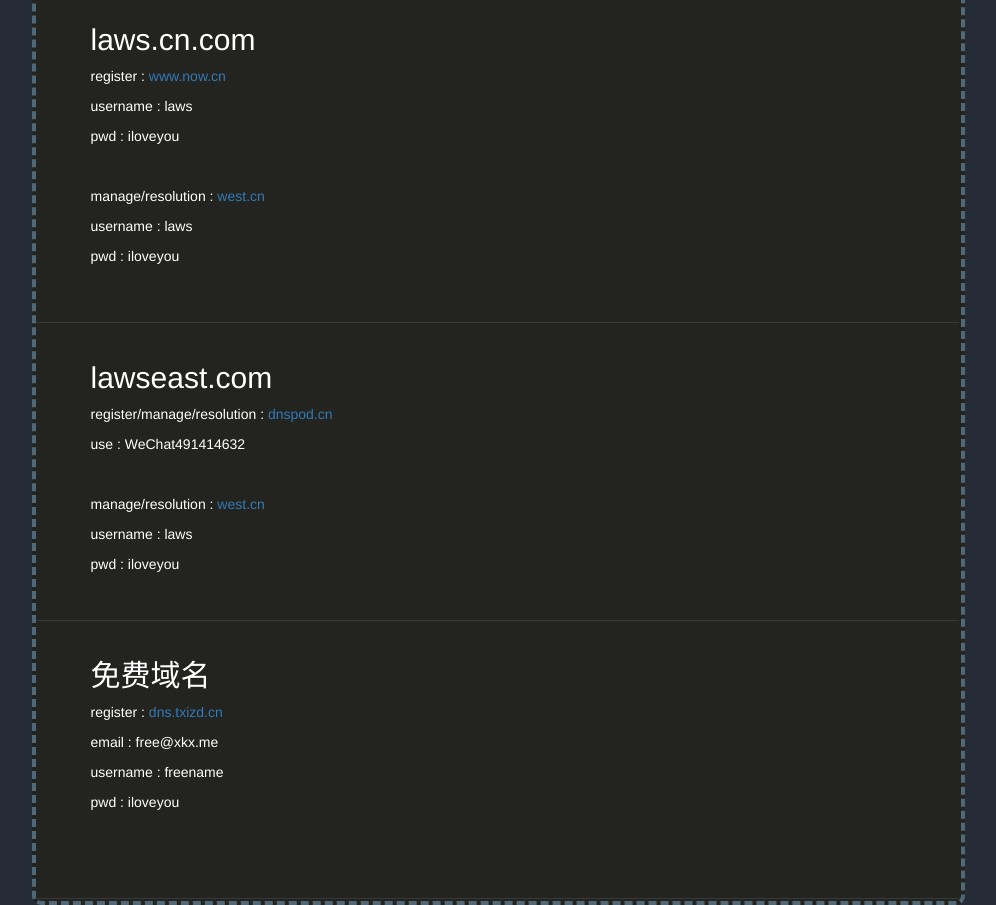
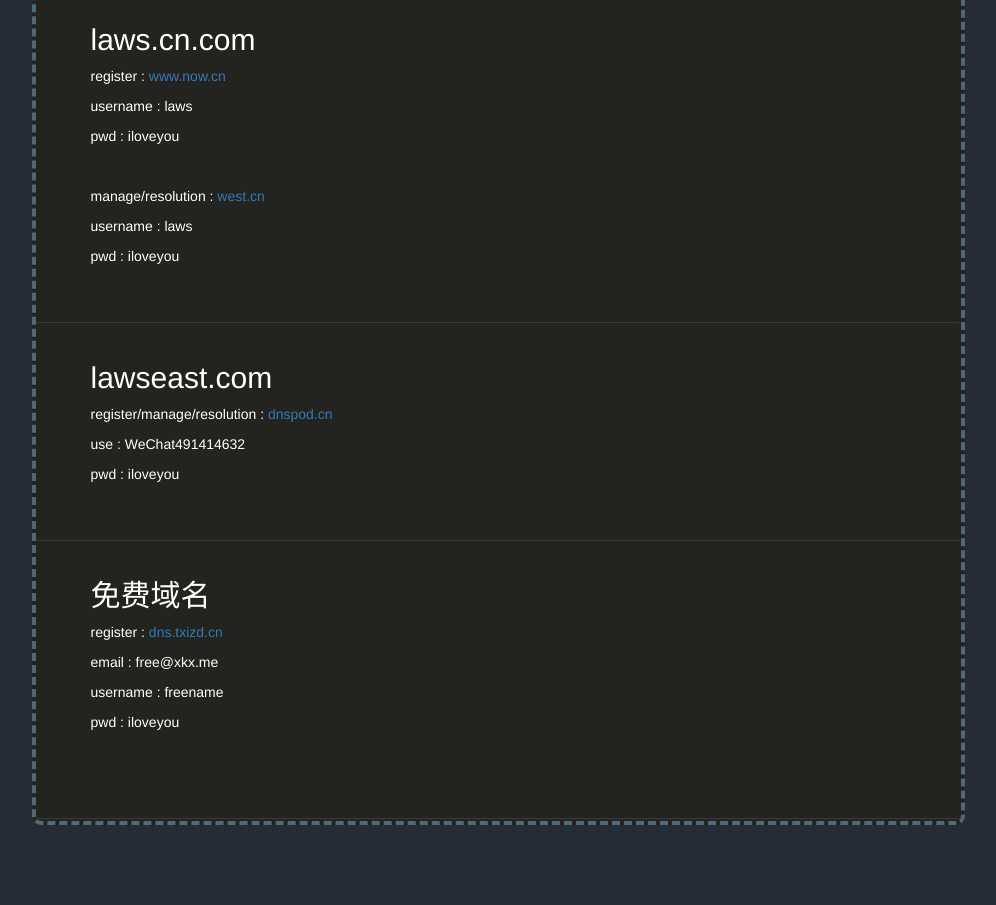
Before and after one commit to laws-cat/res, a plain HTML site: page link/1/1.html in a window 1280 px wide. Shown: the part 550-1455 px from the top of the page, without its empty margins (151-1147 px from the left). After the commit the page ends 1375 px from the top, so only its background shows below. Drawn offline with nearby package versions, Linux system fonts and the light colour scheme; a small style sheet from the web is missing.

Commit message:
Add files via upload

```diff
--- a/link/1/1.html
+++ b/link/1/1.html
@@ -52,16 +52,12 @@
 	  </div>
     </div>
 	<br>
-    <div class="col-lg-12 mxlength" style="left: 0px; top: -2px; width: 923px; height: 280px;">
+    <div class="col-lg-12 mxlength" style="left: 0px; top: -2px; width: 923px; height: 200px;">
       <div class="mx-1">
 			<h2><span lang="zh-cn">lawseast.com</span></h2>
 			<p><span lang="zh-cn">register/manage/resolution : <a href="https://www.dnspod.cn"target="_blank">
 			dnspod.cn</a></span></p>
 			<p><span lang="zh-cn">use : WeChat491414632</span></p>
-			<p>&nbsp;</p>
-			<p><span lang="zh-cn">manage/resolution :
-			<a href="https://www.west.cn"target="_blank">west.cn</a></span></p>
-			<p><span lang="zh-cn">username : laws</span></p>
 			<p><span lang="zh-cn">pwd : iloveyou</span></p>
 			<p>&nbsp;</p>
 	  </div>
```
